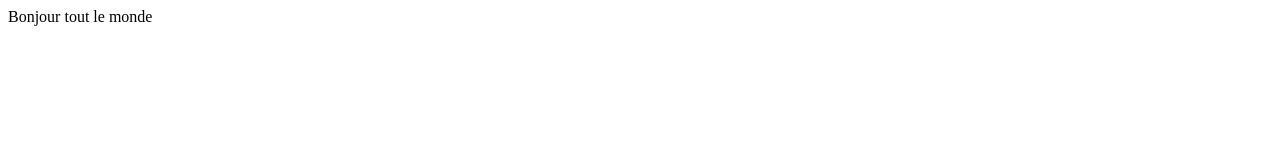
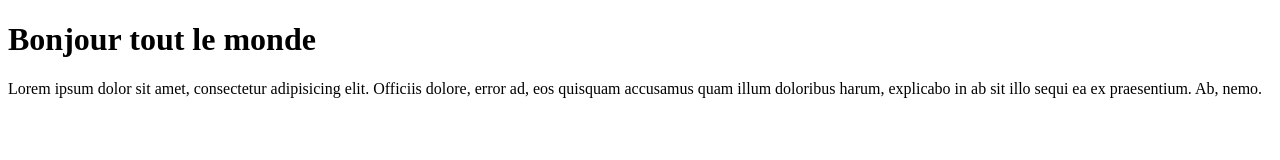
Before and after one commit to Rbraftah/hello, a plain HTML site: page index.html in a window 1280 px wide. Drawn offline with Linux system fonts and the light colour scheme.

Commit message:
modification fichier index.html

```diff
--- a/index.html
+++ b/index.html
@@ -5,6 +5,7 @@
 	<title>hello</title>
 </head>
 <body>
-	Bonjour tout le monde
+	<h1>Bonjour tout le monde</h1>
+	<p>Lorem ipsum dolor sit amet, consectetur adipisicing elit. Officiis dolore, error ad, eos quisquam accusamus quam illum doloribus harum, explicabo in ab sit illo sequi ea ex praesentium. Ab, nemo.</p>
 </body>
 </html>
```
